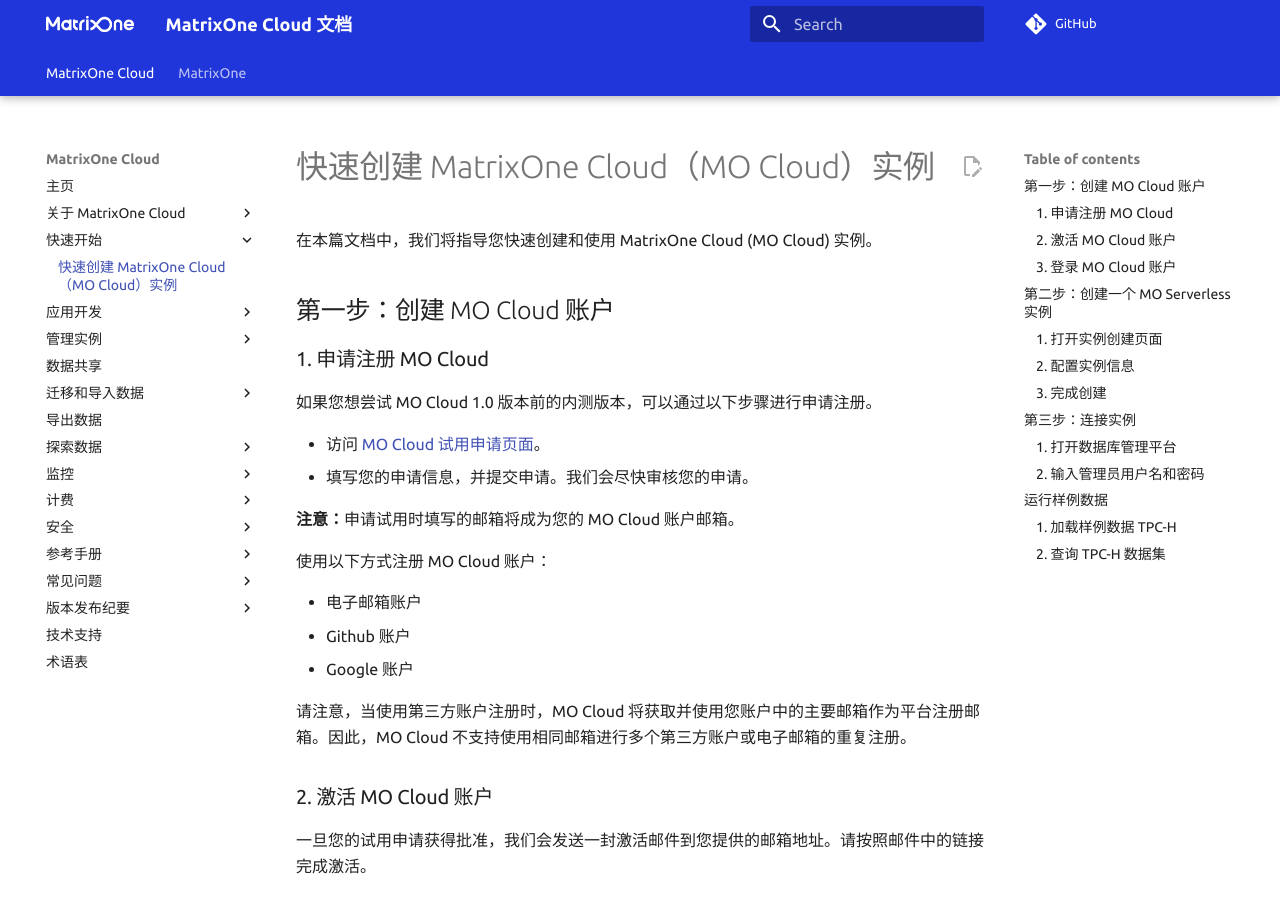
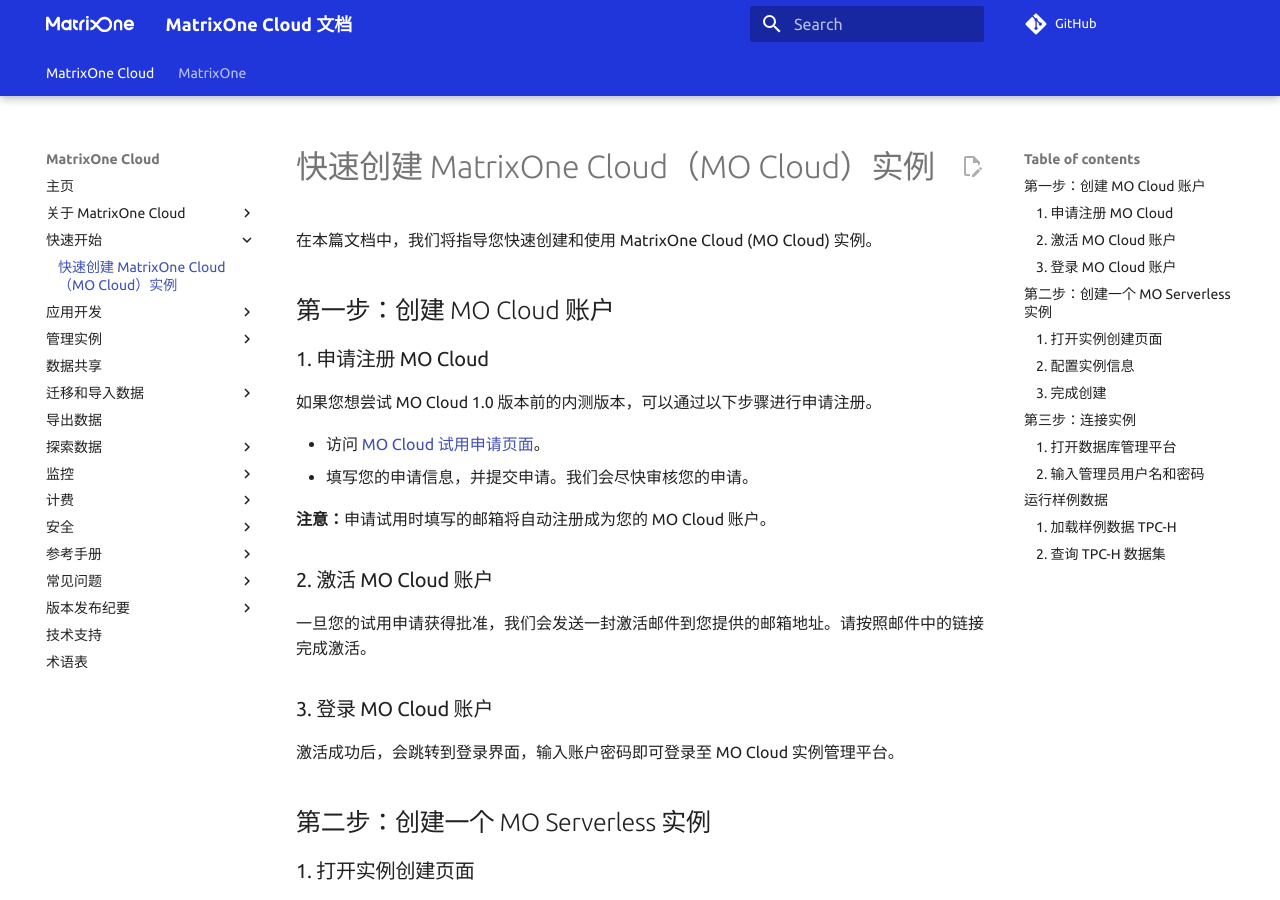
Before and after one commit to yangj1211/moc-docs, an MkDocs documentation site: the page built from docs/MatrixOne-Cloud/Get-Started/quickstart.md, in a window 1280 px wide and 900 px high. Built offline with MkDocs 1.6.1 and Material for MkDocs 9.7.7, drawn with Linux system fonts in a browser that asks for light colours; comment, search, counter and statistics services are not loaded; the version menu is left out.

Commit message:
update register-account

```diff
--- a/docs/MatrixOne-Cloud/Get-Started/quickstart.md
+++ b/docs/MatrixOne-Cloud/Get-Started/quickstart.md
@@ -11,15 +11,7 @@
 - 访问 [MO Cloud 试用申请页面](https://www.matrixorigin.cn/moc-trial)。
 - 填写您的申请信息，并提交申请。我们会尽快审核您的申请。
 
-**注意：**申请试用时填写的邮箱将成为您的 MO Cloud 账户邮箱。
-
-使用以下方式注册 MO Cloud 账户：
-
-- 电子邮箱账户
-- Github 账户
-- Google 账户
-
-请注意，当使用第三方账户注册时，MO Cloud 将获取并使用您账户中的主要邮箱作为平台注册邮箱。因此，MO Cloud 不支持使用相同邮箱进行多个第三方账户或电子邮箱的重复注册。
+**注意：**申请试用时填写的邮箱将自动注册成为您的 MO Cloud 账户。
 
 ### 2. 激活 MO Cloud 账户
 
```
